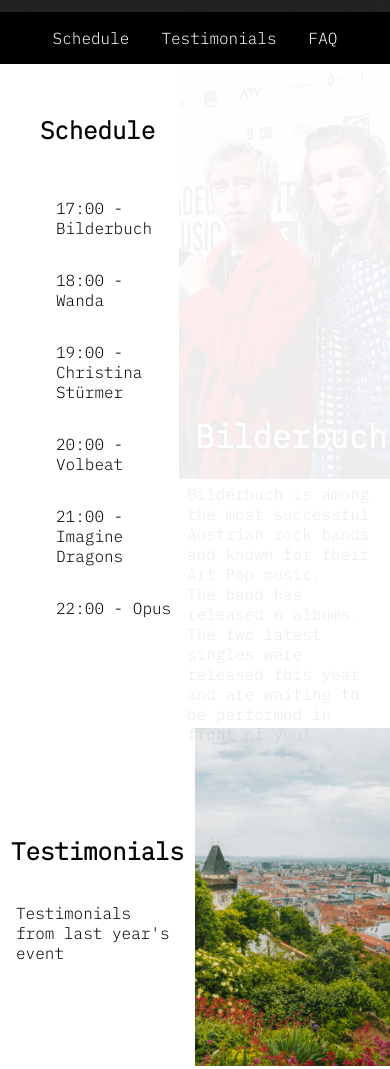
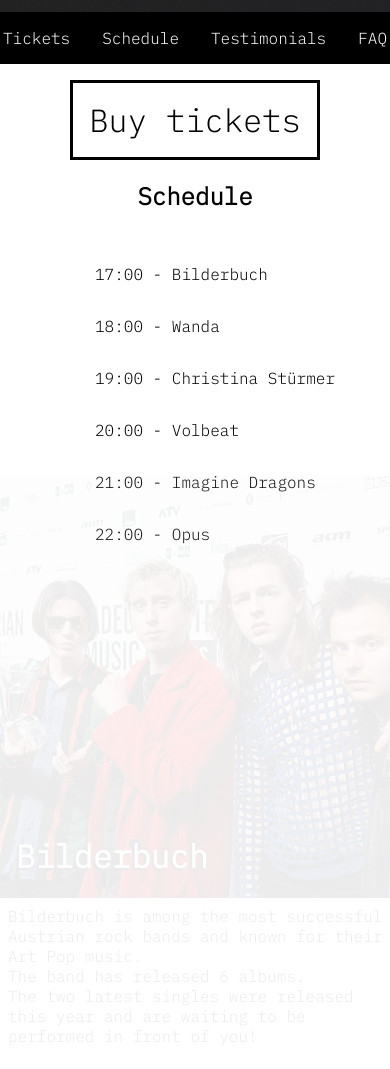
Before and after one commit to jaakop/EuroSkills2023-ennakko, a plain HTML site: page index.html in a window 390 px wide. Shown: the part 832-1901 px from the top of the page. Drawn offline with Linux system fonts and the light colour scheme.

Commit message:
Added tickets button

```diff
--- a/index.html
+++ b/index.html
@@ -36,10 +36,14 @@
       <a class="scroll-down" href="#Menu">^</a>
     </div>
     <nav id="Menu">
+      <a href="#Tickets">Tickets</a>
       <a href="#Schedule">Schedule</a>
       <a href="#Testimonials">Testimonials</a>
       <a href="#FAQ">FAQ</a>
     </nav>
+    <div id="Tickets">
+      <a href="#">Buy tickets</a>
+    </div>
     <div id="Schedule">
       <div class="time-table">
         <h2>Schedule</h2>
--- a/style.css
+++ b/style.css
@@ -176,6 +176,29 @@ nav a:hover {
   background-color: rgba(255, 255, 255, 0.05);
 }
 
+#Tickets{
+  margin-top: 1rem;
+  width: 100%;
+  display: flex;
+  justify-content: center;
+}
+
+#Tickets a{
+  width: fit-content;
+  font-size: 2rem;
+  border: 3px rgba(0, 0, 0, 1) solid;
+  padding: 1rem;
+  color: black;
+  text-decoration: none;
+}
+
+#Tickets a:hover{
+  background-color: rgba(0, 0, 0, 0.05);
+}
+#Tickets a:visited{
+  text-decoration: none;
+}
+
 #Schedule {
   display: flex;
   align-items: center;
@@ -225,12 +248,12 @@ nav a:hover {
   animation: carouselX 30s infinite;
   position: absolute;
   opacity: 0;
-  top: 105.3%;
+  top: 120%;
   right: 0;
 }
 
 #Schedule .artists .descriptions li{
-  top: 155vh;
+  top: 170%;
   color: black;
   text-shadow: none;
   height: fit-content;
@@ -329,6 +352,27 @@ nav a:hover {
 }
 
 @media screen and (max-width: 560px) {
+
+#Schedule {
+  flex-direction: column;
+}
+
+
+#Schedule .artists li{
+  top: 155%;
+  left: 0;
+  width: 100%;
+}
+
+#Schedule .artists .descriptions li{
+  top: 205%;
+  color: black;
+  text-shadow: none;
+  height: fit-content;
+  padding: 0.5rem;
+  background-image: none;
+}
+
   .landing .content .desc {flex-direction: column;}
   .landing .content .desc > * {
     text-align: center !important;
```
